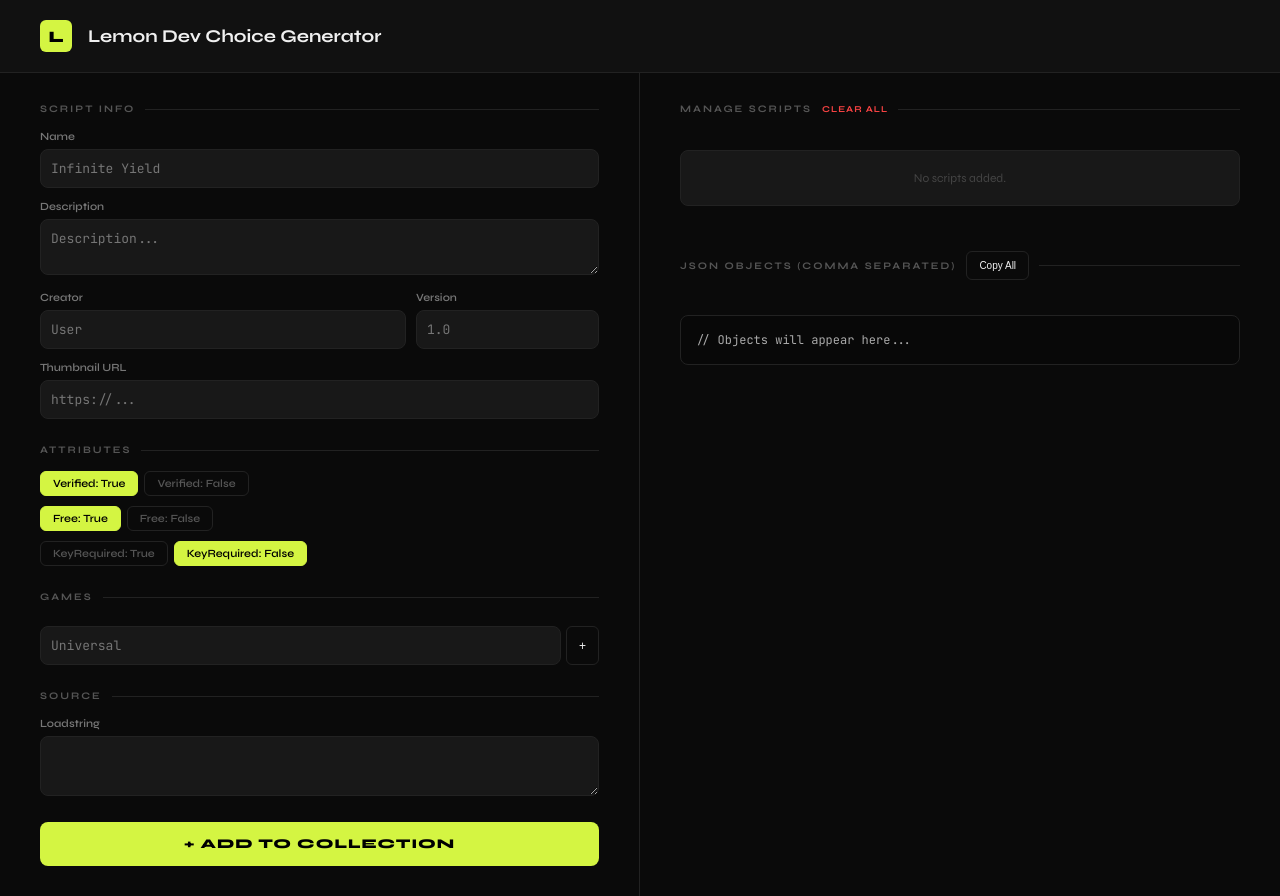
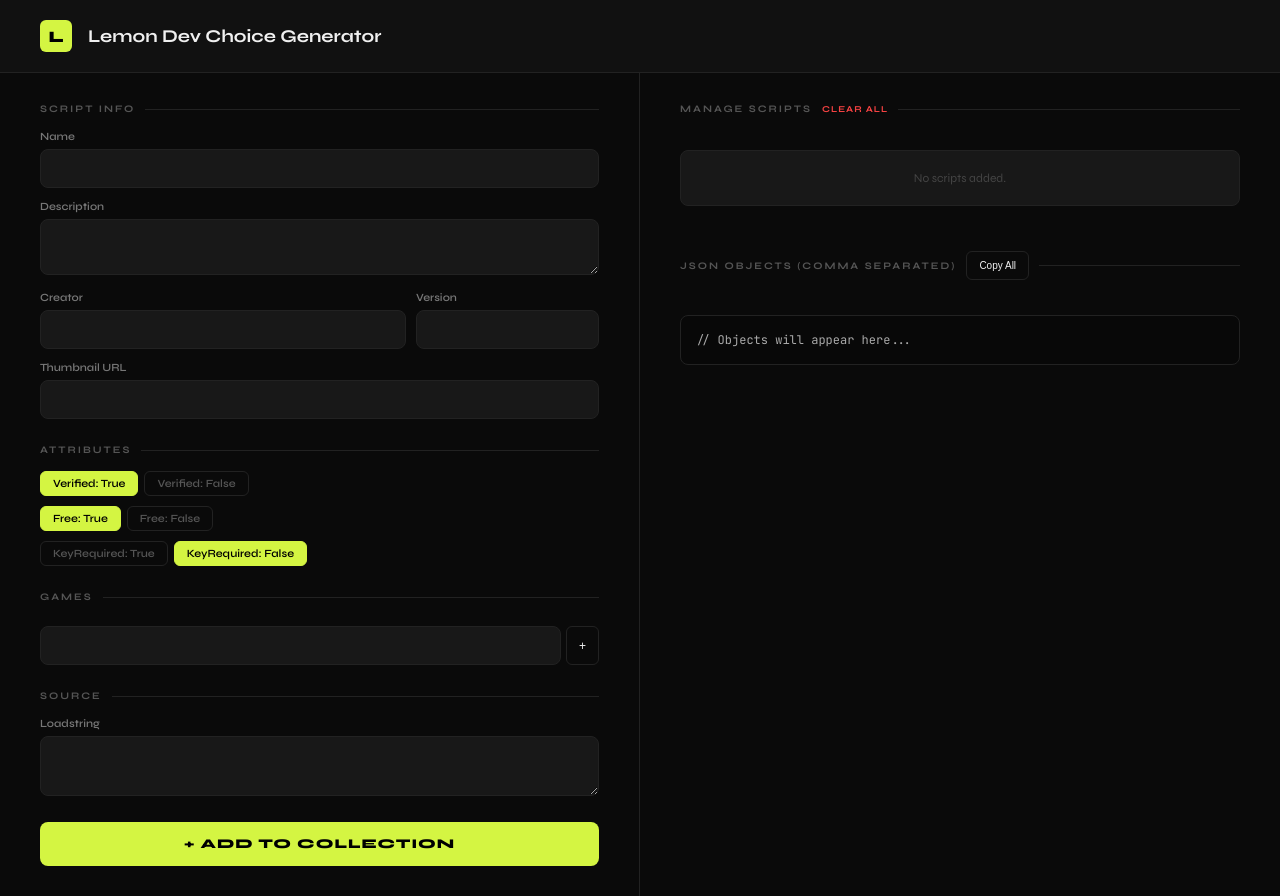
Before and after one commit to meowinc-owner/lemonexec, a plain HTML site: page index.html in a window 1280 px wide. Drawn offline with Linux system fonts and the light colour scheme.

Commit message:
Update index.html

```diff
--- a/index.html
+++ b/index.html
@@ -70,13 +70,13 @@
 
 <div class="panel-left">
   <div class="section-label">Script Info</div>
-  <div class="field"><label>Name</label><input type="text" id="name" placeholder="Infinite Yield"></div>
-  <div class="field"><label>Description</label><textarea id="desc" placeholder="Description..."></textarea></div>
+  <div class="field"><label>Name</label><input type="text" id="name" placeholder=""></div>
+  <div class="field"><label>Description</label><textarea id="desc" placeholder=""></textarea></div>
   <div class="field" style="display:grid; grid-template-columns: 2fr 1fr; gap:10px;">
-    <div><label>Creator</label><input type="text" id="creator" placeholder="User"></div>
-    <div><label>Version</label><input type="text" id="version" placeholder="1.0"></div>
+    <div><label>Creator</label><input type="text" id="creator" placeholder=""></div>
+    <div><label>Version</label><input type="text" id="version" placeholder=""></div>
   </div>
-  <div class="field"><label>Thumbnail URL</label><input type="url" id="thumb" placeholder="https://..."></div>
+  <div class="field"><label>Thumbnail URL</label><input type="url" id="thumb" placeholder=""></div>
 
   <div class="section-label">Attributes</div>
   <div class="toggles">
@@ -94,7 +94,7 @@
 
   <div class="section-label">Games</div>
   <div class="tags" id="games-list"></div>
-  <div style="display:flex; gap:5px;"><input type="text" id="g-in" placeholder="Universal" onkeydown="if(event.key==='Enter')addGame()"><button class="btn-secondary" onclick="addGame()">+</button></div>
+  <div style="display:flex; gap:5px;"><input type="text" id="g-in" placeholder="" onkeydown="if(event.key==='Enter')addGame()"><button class="btn-secondary" onclick="addGame()">+</button></div>
 
   <div class="section-label">Source</div>
   <div class="field"><label>Loadstring</label><textarea id="loadstring" style="min-height:60px;"></textarea></div>
```
